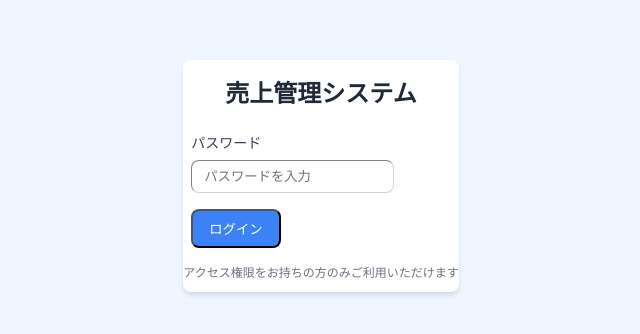
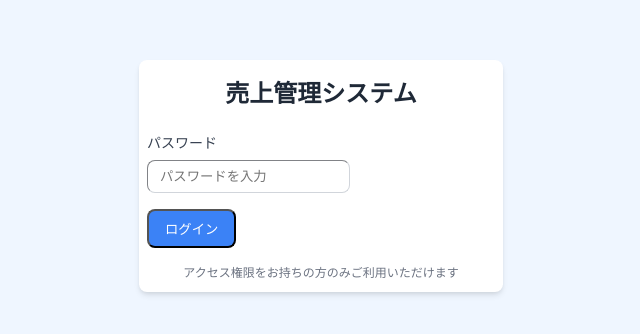
Before and after one commit to Ren-chongit/ranran_sales, a React (Vite) app: page / in a window 1280 px wide. Shown: the part 224-558 px from the top of the page, without its empty margins (319-959 px from the left). Built offline with nearby package versions, Linux system fonts and the light colour scheme; what chartjs-plugin-zoom would draw is missing.

Commit message:
Change dashboard title to 管理ダッシュボード

```diff
--- a/src/App.tsx
+++ b/src/App.tsx
@@ -586,7 +586,7 @@ function App() {
     <SimpleAuth>
       <div className="min-h-screen bg-blue-50 pb-16">
         <div className="container mx-auto px-4 py-8">
-        <h1 className="text-3xl font-bold text-blue-900 mb-6">売上管理ダッシュボード</h1>
+        <h1 className="text-3xl font-bold text-blue-900 mb-6">管理ダッシュボード</h1>
 
         {salesData && (
           <div className="bg-white p-6 rounded-lg shadow-md mb-6">
--- a/src/components/SimpleAuth.tsx
+++ b/src/components/SimpleAuth.tsx
@@ -40,7 +40,7 @@ const SimpleAuth: React.FC<SimpleAuthProps> = ({ children }) => {
   if (!isAuthenticated) {
     return (
       <div className="min-h-screen bg-blue-50 flex items-center justify-center">
-        <div className="bg-white p-8 rounded-lg shadow-md max-w-sm w-full mx-4">
+        <div className="bg-white p-8 rounded-lg shadow-md w-custom mx-4">
           <h1 className="text-2xl font-bold text-gray-800 mb-6 text-center">
             売上管理システム
           </h1>
--- a/src/index.css
+++ b/src/index.css
@@ -511,6 +511,6 @@ body {
   max-width: 32rem;
 }
 
-.max-w-sm {
-  max-width: 300px;
+.w-custom {
+  width: 364px; /* 300px + padding 32px (8*4) */
 }
```
